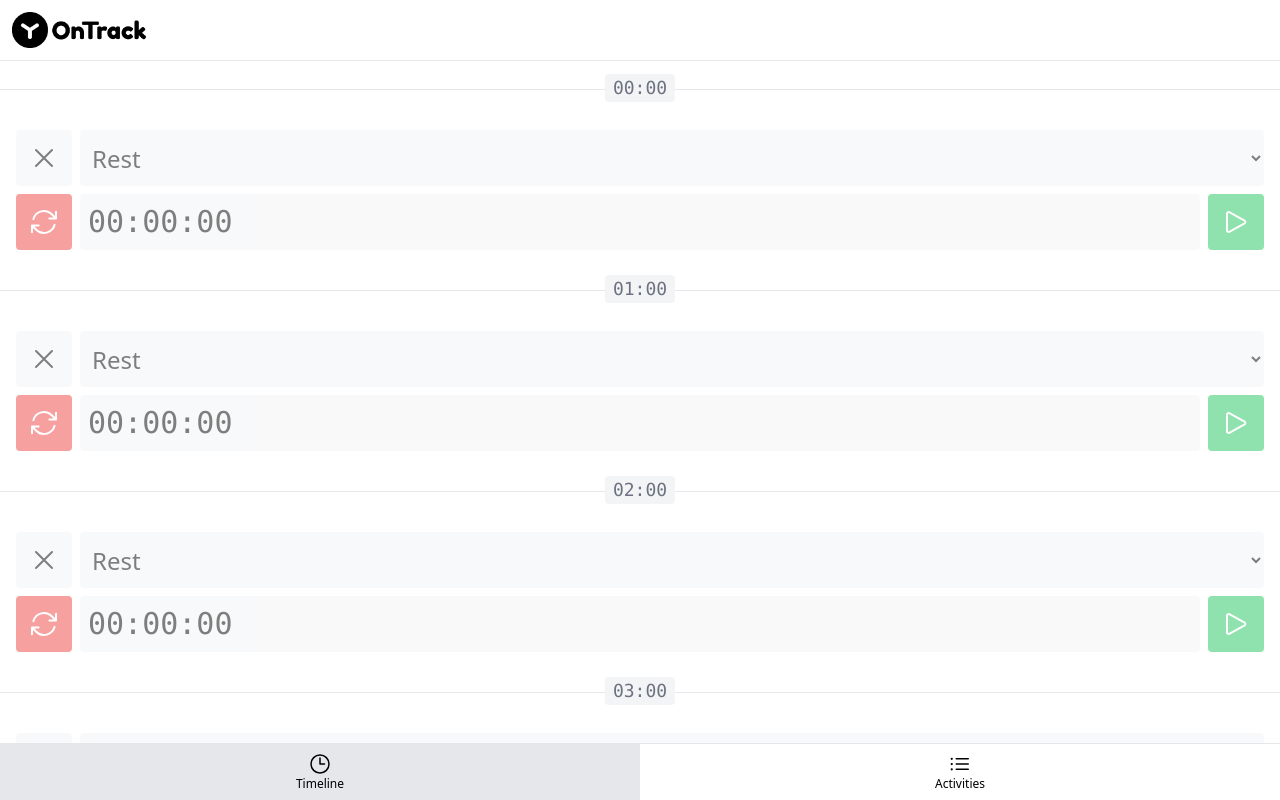
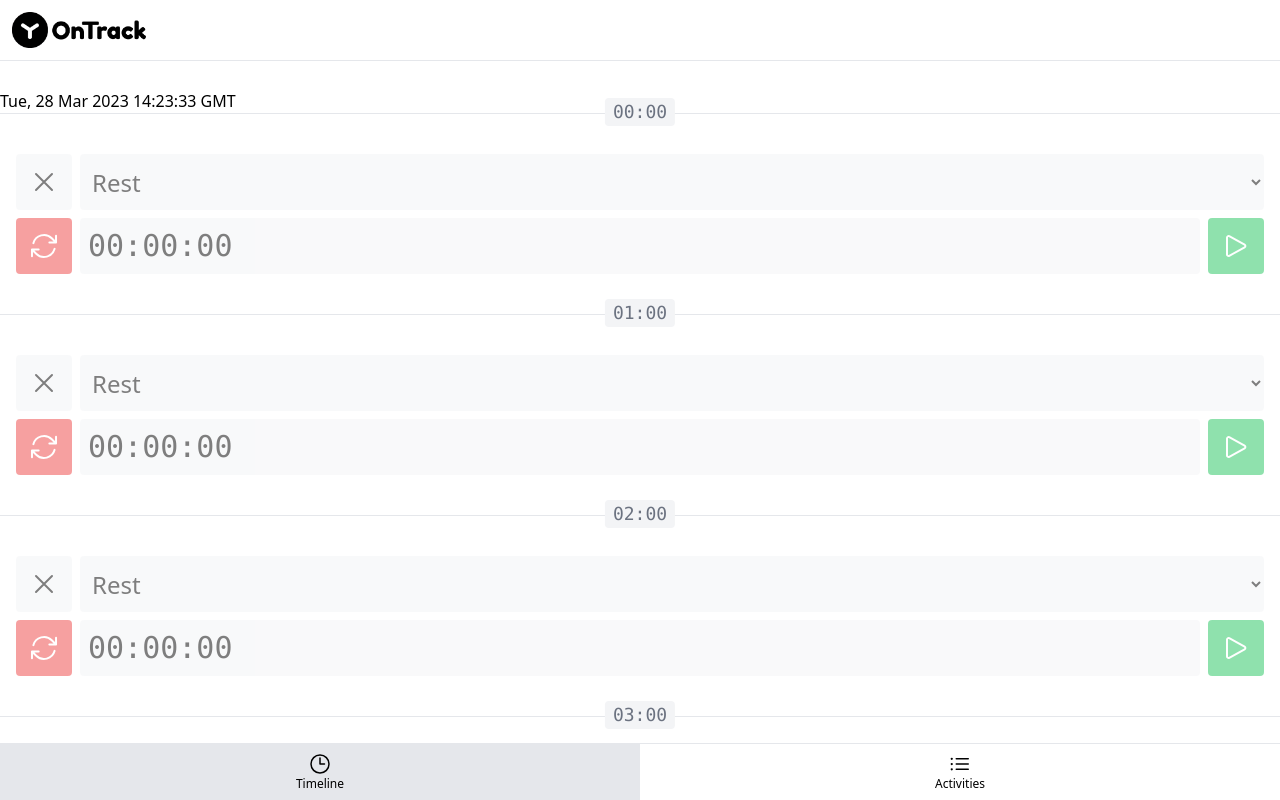
Before and after one commit to igorbabko/ontrack, a Vue app: page / in a window 1280 px wide. Shown: the top 800 px of the page. Built offline with nearby package versions, Linux system fonts and the light colour scheme.

Commit message:
not finished

```diff
--- a/src/components/TheTimeline.vue
+++ b/src/components/TheTimeline.vue
@@ -12,6 +12,11 @@ const emit = defineEmits(['setTimelineItemActivity', 'updateTimelineItemActivity
 defineExpose({ scrollToCurrentTimelineItem });
 
 const timelineItemRefs = ref([]);
+const currentHour = ref((new Date).toUTCString());
+
+setInterval(() => {
+  currentHour.value = (new Date).toUTCString();
+}, 1000);
 
 watchEffect(async () => {
   if (props.currentPage === PAGE_TIMELINE) {
@@ -42,6 +47,7 @@ function scrollToTimelineItem(timelineItem, isSmooth = true) {
 
 <template>
   <div class="relative mt-7">
+    <div class="relative z-50">{{ currentHour }}</div>
     <TheTimelineIndicator :current-page="currentPage" />
     <ul>
       <TimelineItem
@@ -49,6 +55,7 @@ function scrollToTimelineItem(timelineItem, isSmooth = true) {
         :key="timelineItem.id"
         :timeline-item="timelineItem"
         :activity-select-options="activitySelectOptions"
+        :is-current="timelineItem.hour === currentHour"
         ref="timelineItemRefs"
         @scroll-to="scrollToTimelineItem(timelineItem)"
         @select-activity="emit('setTimelineItemActivity', { timelineItem, activityId: $event })"
```
